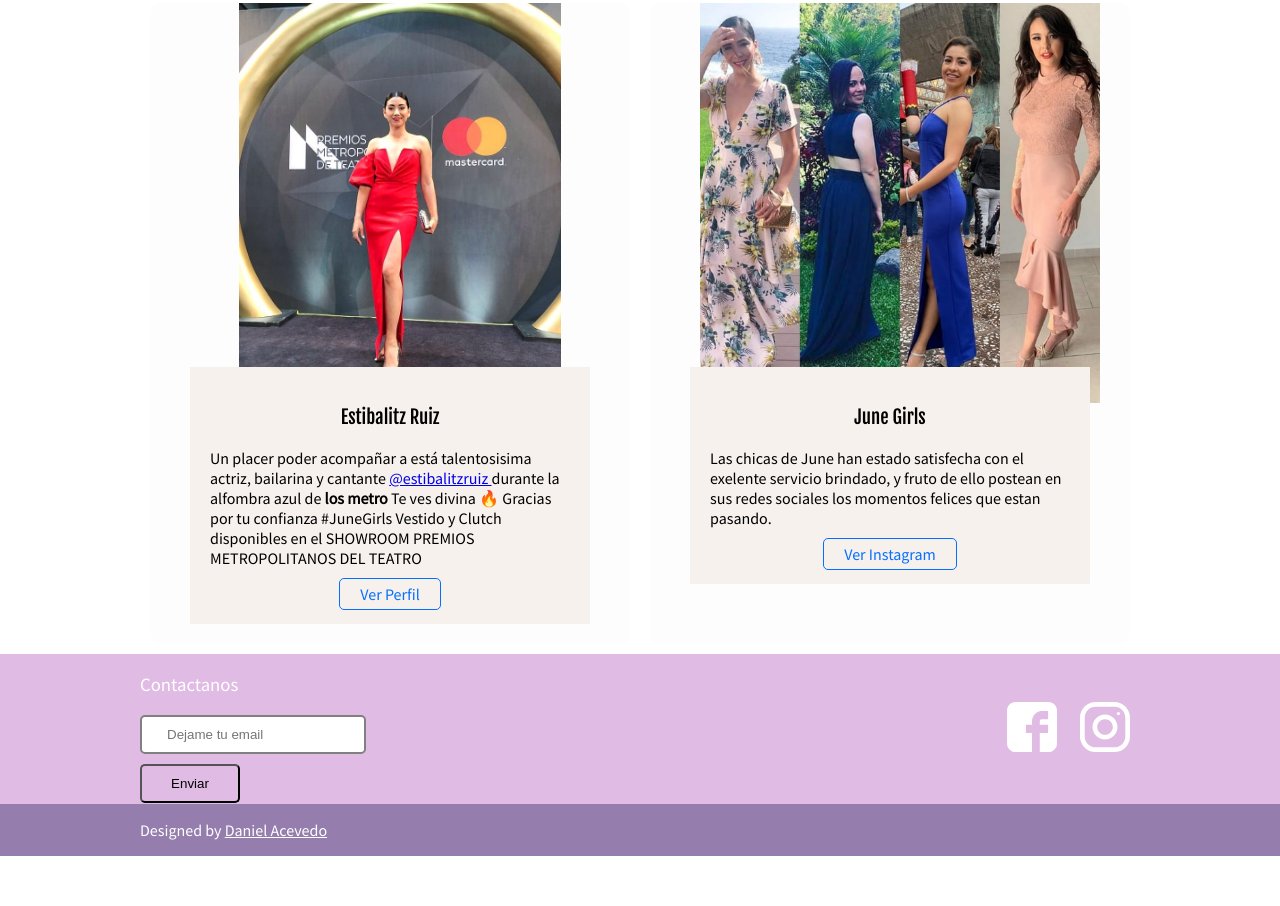
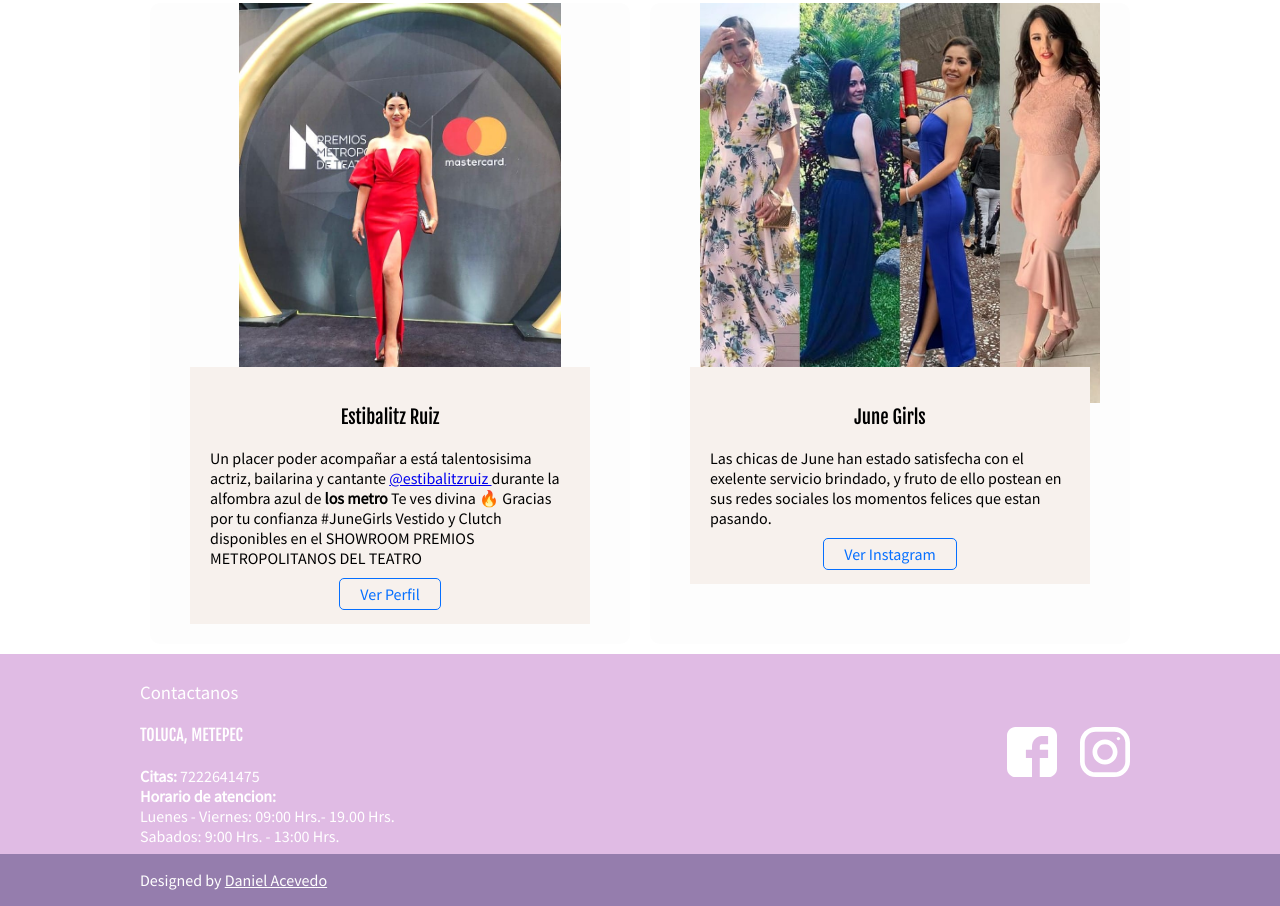
Before and after one commit to Danieru-AceRo/JuneWearIt, a plain HTML site: page index.html in a window 1280 px wide. Shown: the part 1115-2021 px from the top of the page. Before the commit the page ends 1971 px from the top, so only its background shows below. Drawn offline with Linux system fonts and the light colour scheme.

Commit message:
cambio de footer en inicio

```diff
--- a/css/estilos.css
+++ b/css/estilos.css
@@ -122,7 +122,6 @@ h2 {
   /* background: red; */
 }
 
-}
 .project{
   /* border-top: 10px solid red;
   border-right: 10px solid green;
@@ -300,7 +299,7 @@ margin-left: 20px
 .contact{
     background-color: #e0bbe4;
     color: white;
-    height: 150px;
+    height: 200px;
     display: flex;
     align-items: center;
     justify-content: space-between;
@@ -629,6 +628,9 @@ h1 {
         text-align: center;
         display: block;
     }
+    .form-email{
+        margin-bottom: 1em;
+    }
     .form-email button{
         margin: 1em auto;
     }
@@ -648,6 +650,9 @@ h1 {
     .promotion-detail{
         margin: -6em .5em .5em;
         padding: 1em;
+      }
+      .promotion-list-title{
+          margin-bottom: -4em;
       }
 }
 
--- a/index.html
+++ b/index.html
@@ -163,8 +163,13 @@
      <div class="container">
       <form action="/suscripcion/" class="form-email">
         <h3>Contactanos</h3>
-        <input type="text" placeholder="Dejame tu email" id="email">
-        <button>Enviar</button>
+        <!-- <input type="text" placeholder="Dejame tu email" id="email">
+        <button>Enviar</button> -->
+        <h4>TOLUCA, METEPEC</h4>
+        <strong>Citas:</strong> 7222641475 <br>
+        <strong>Horario de atencion:</strong> <br>
+        Luenes - Viernes: 09:00 Hrs.- 19.00 Hrs. <br>
+        Sabados: 9:00 Hrs. - 13:00 Hrs.
       </form>
       <div class="social">
       <a href="https://web.facebook.com/pg/June-Renta-de-Vestidos-2187911771266217/photos/?ref=page_internal" class="social-link facebook"></a>
```
